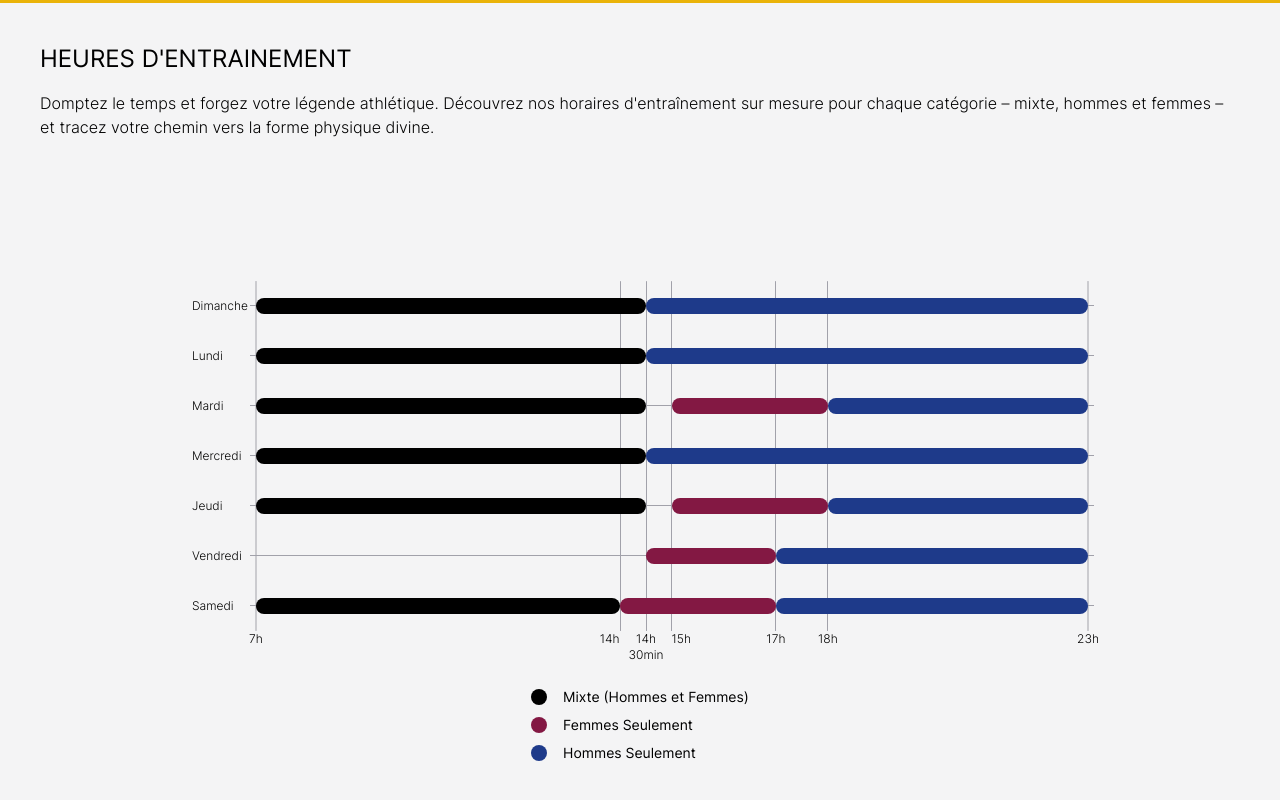
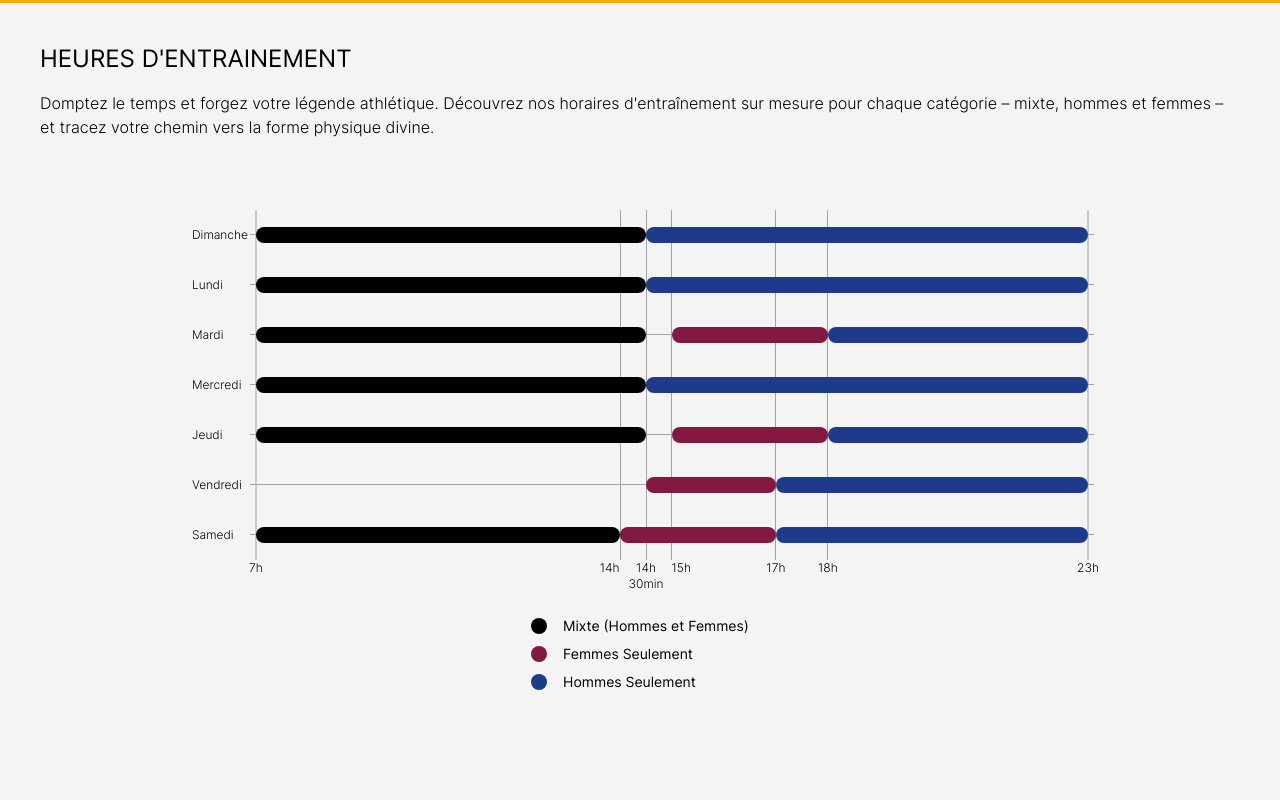
Before and after one commit to HamzaLinge/ares-gym, a Next.js app: page / in a window 1280 px wide. Shown: the part 2440-3240 px from the top of the page. Built offline with nearby package versions, Linux system fonts and the light colour scheme; a web font is replaced by a local one.

Commit message:
Readme, License and Schedule

```diff
--- a/src/components/Hours/Schedule/index.js
+++ b/src/components/Hours/Schedule/index.js
@@ -56,7 +56,9 @@ function Schedule() {
 
   return (
     <div
-      className={"flex w-full max-w-4xl grow flex-col items-center justify-end"}
+      className={
+        "flex w-full max-w-4xl grow flex-col items-center justify-center"
+      }
     >
       <div className={"mb-8 flex w-full gap-x-2 font-inter-light md:mb-14"}>
         <div className={"grid-rows-7 grid text-xs"}>
```
Also changed, not shown: 2 other files (tests, documents, lock files or other folders).
